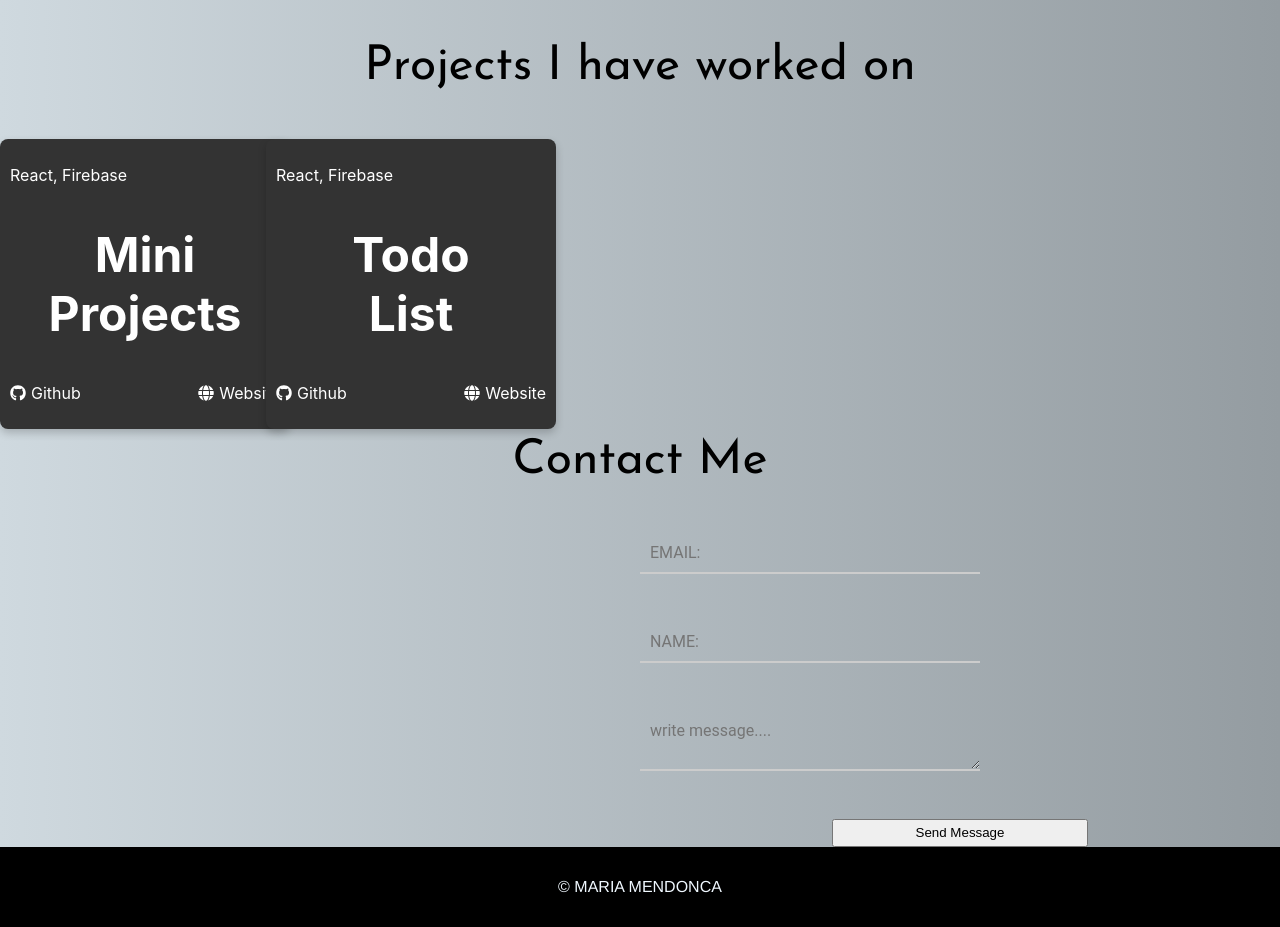
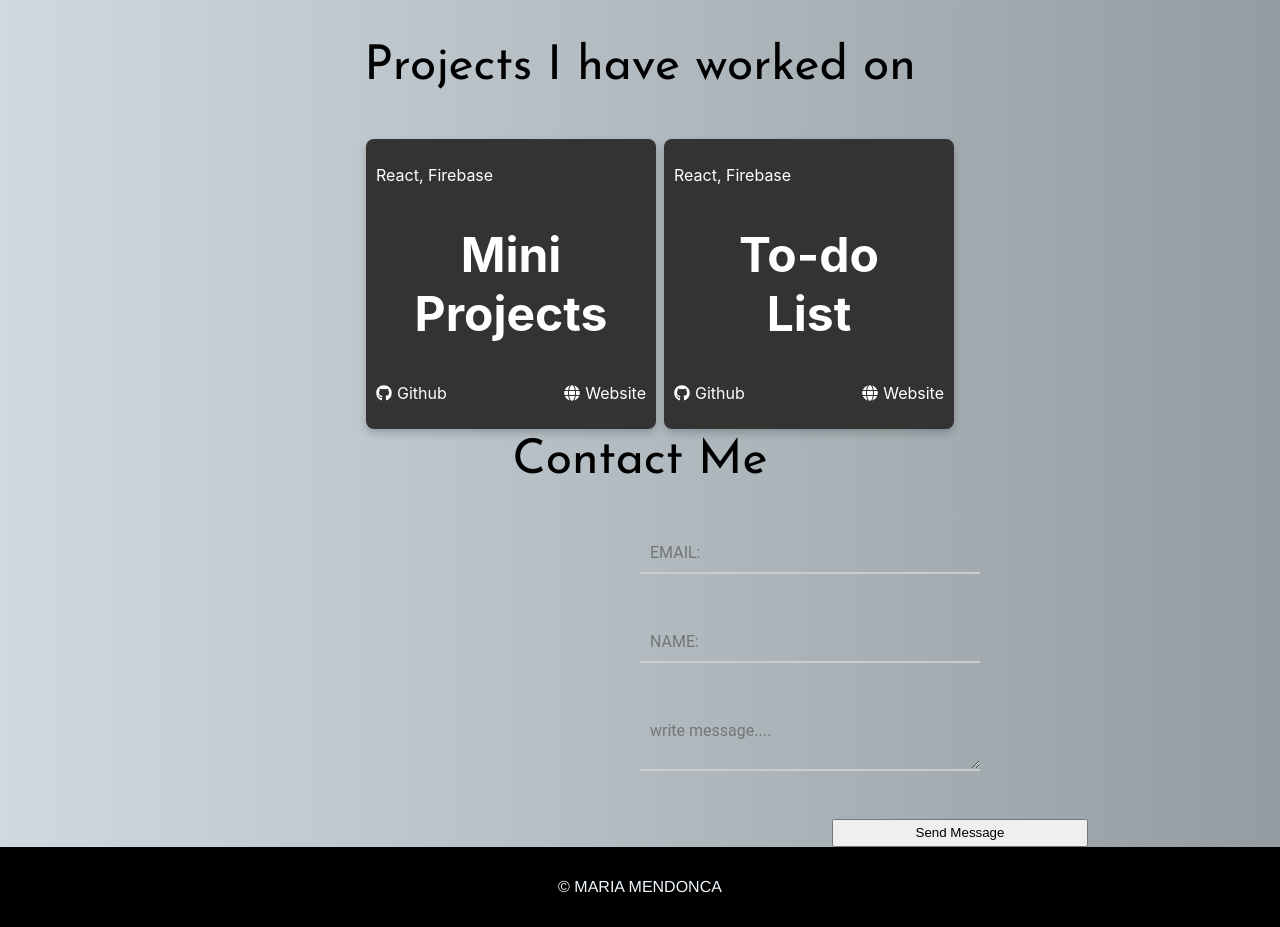
Before and after one commit to mendoncamaria/portfolio, a React (Create React App) app: page / in a window 1280 px wide. Shown: the part 2280-3207 px from the top of the page. Built offline with nearby package versions, Linux system fonts and the light colour scheme.

Commit message:
adjusted styles, added hyphen

```diff
--- a/src/components/personalProjects/PersonalProject.jsx
+++ b/src/components/personalProjects/PersonalProject.jsx
@@ -6,9 +6,9 @@ function PersonalProject() {
   return (
     <div>
       <p className={styles.heading}>Projects I have worked on</p>
-      <div style={{display: 'flex', flexDirection: 'row', gap: '1rem'}}>
+      <div style={{display: 'flex', flexDirection: 'row', gap: '3rem', justifyContent: 'center'}}>
         <Card projectName="Mini Projects" language="React, Firebase" />
-        <Card projectName="Todo List" language="React, Firebase" />
+        <Card projectName="To-do List" language="React, Firebase" />
       </div>
     </div>
   );
```
